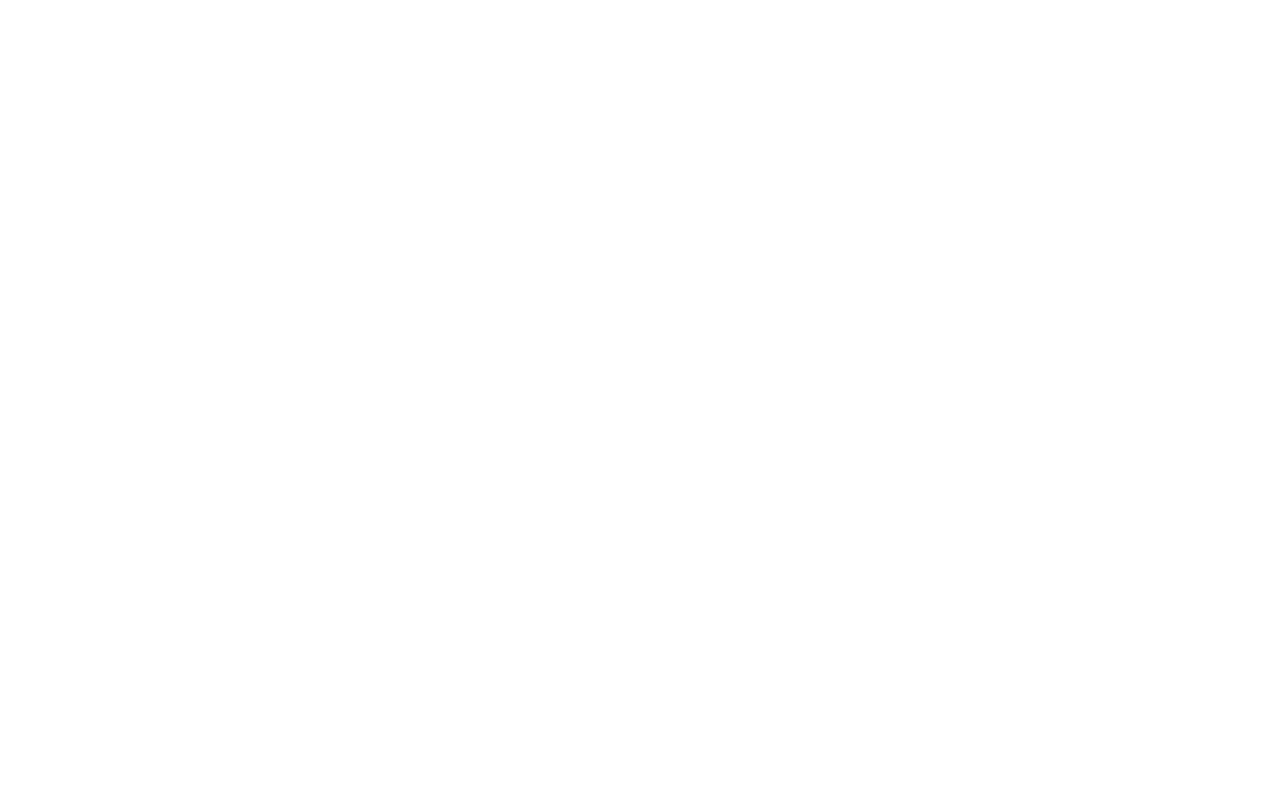
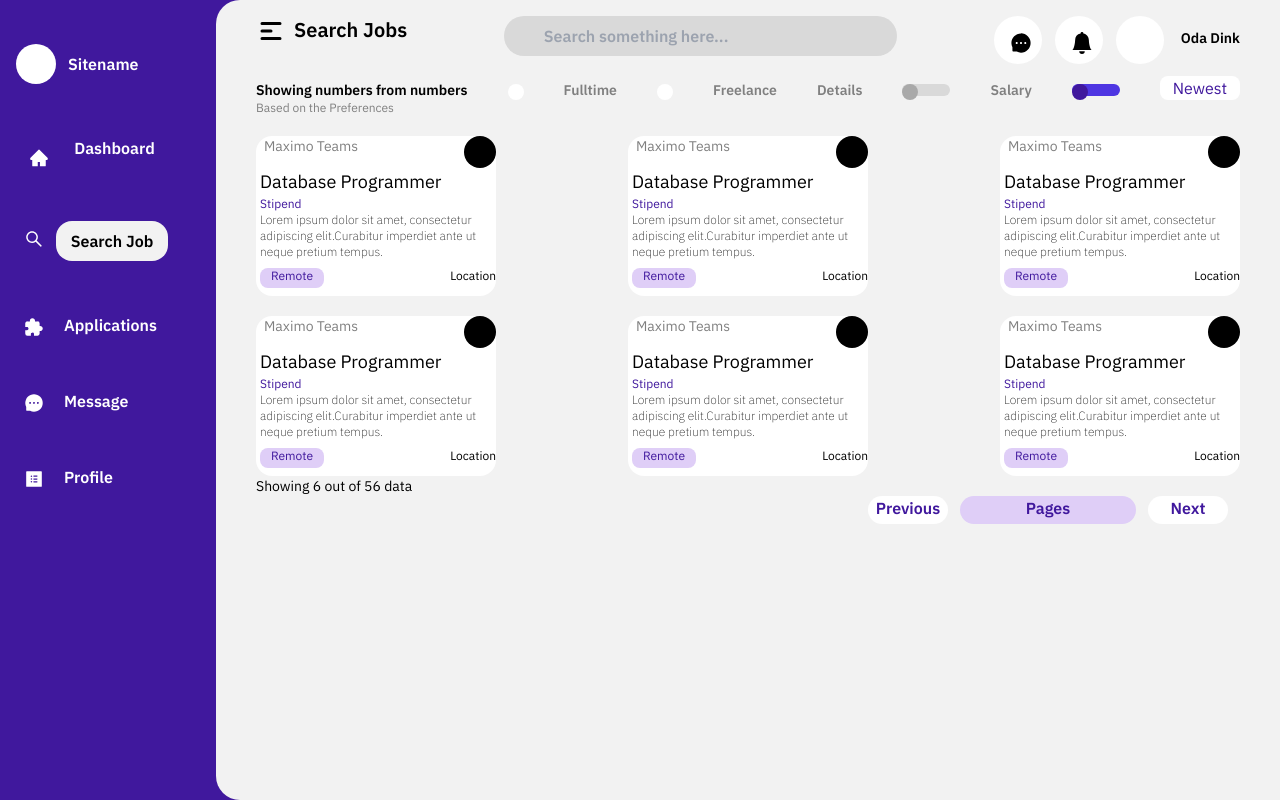
Before and after one commit to AvishJ03/SIH-2022, a React (Create React App) app in the folder client/: page / in a window 1280 px wide. Built offline with nearby package versions, Linux system fonts and the light colour scheme.

Commit message:
Searchjob

```diff
--- a/client/src/App.js
+++ b/client/src/App.js
@@ -4,6 +4,7 @@ import StudentSignUp from "./pages/StudentSignUp.js";
 import Dashboard from "./pages/Dashboard.js";
 import JobDetails from "./pages/JobDetails.js";
 import Sidebar from "./components/Sidebar.js";
+import SearchJob from "./pages/SearchJob"
 
 function App() {
   return (
@@ -12,7 +13,8 @@ function App() {
       {/* <Login /> */}
       {/* <SignupCompany/> */}
       {/* <Dashboard /> */}
-      <Sidebar />
+      {/* <Sidebar /> */}
+      <SearchJob />
     </div>
   );
 }
```
